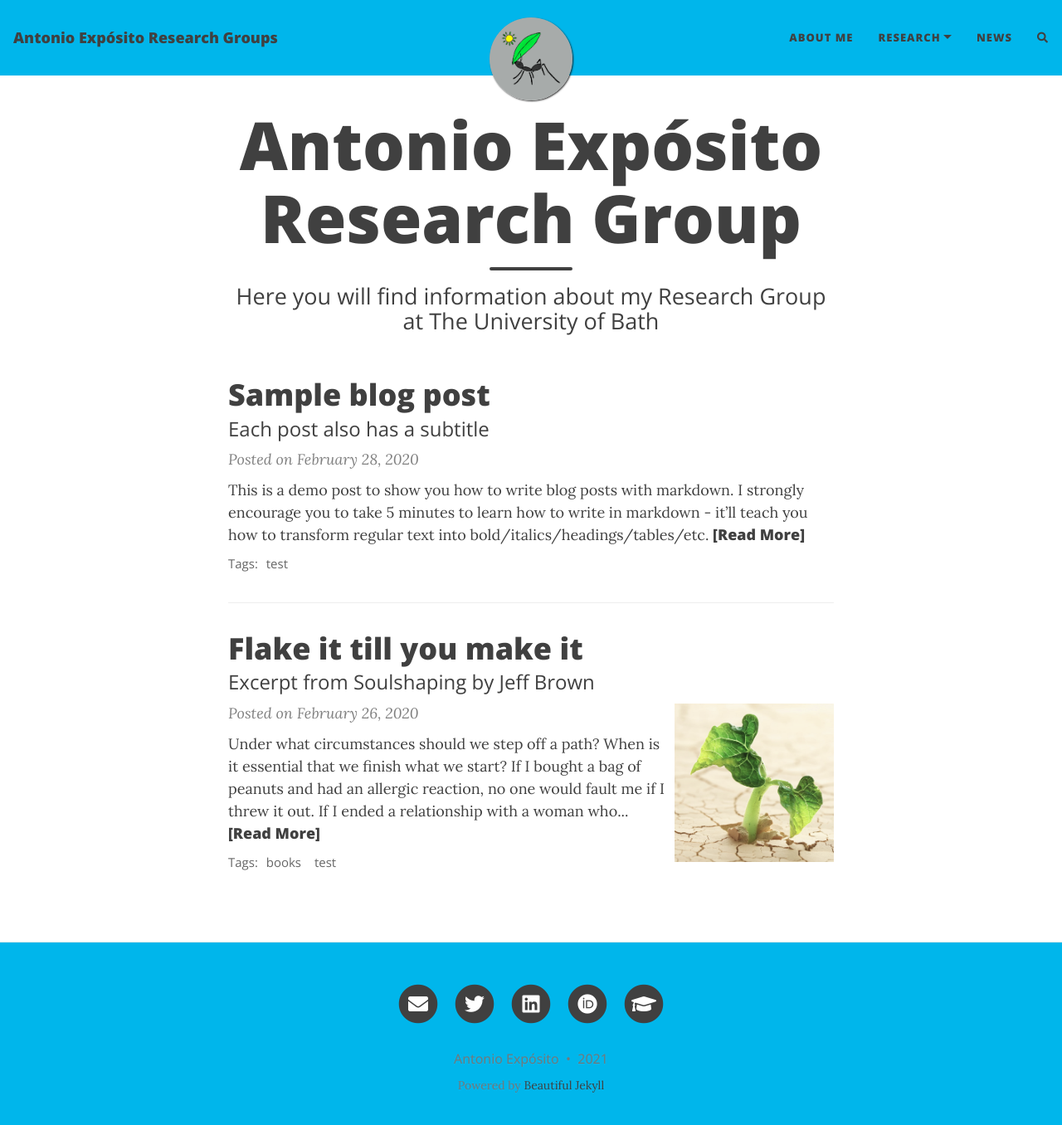
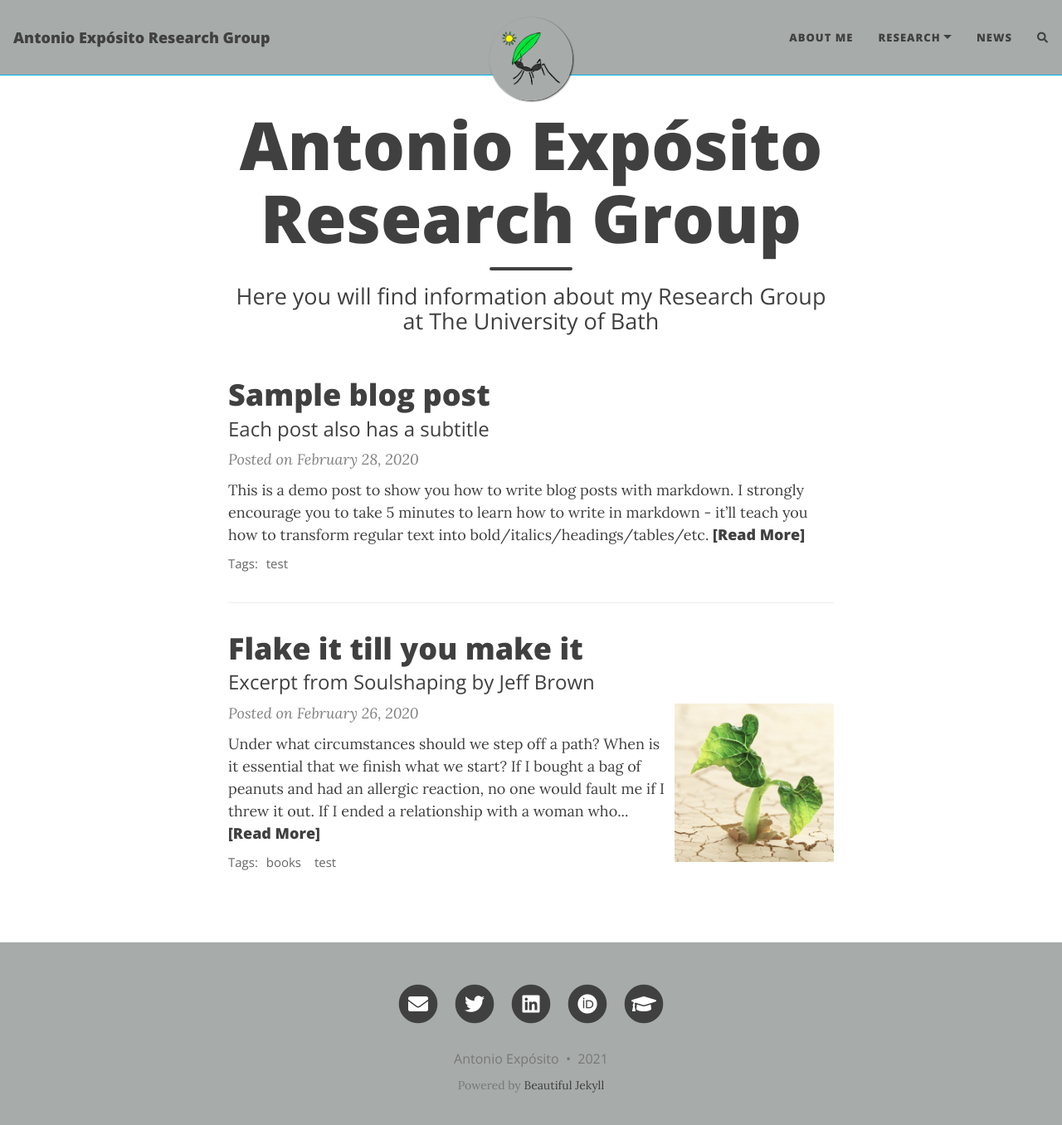
Before and after one commit to AntonioJExposito/AntonioJExposito.github.io, a Jekyll site: the page built from index.html, in a window 1280 px wide and 1369 px high. Shown: the top 1356 px of the window at 83% size. Built offline with Jekyll 4.4.1, drawn with Linux system fonts in a browser that asks for light colours; nearby versions of some CDN libraries; the list of posts is cut into pages by our own code; comment, search, counter and statistics services are not loaded; part of the change alters nothing that is shown.

Commit message:
Update _config.yml

```diff
--- a/_config.yml
+++ b/_config.yml
@@ -6,7 +6,7 @@
 # --- Required options --- #
 
 # Name of website
-title: Antonio Expósito Research Groups
+title: Antonio Expósito Research Group
 
 # Your name to show in the footer
 author: Antonio Expósito
@@ -101,14 +101,14 @@ post_search: true
 
 # Personalize the colours in your website. Colour values can be any valid CSS colour
 
-navbar-col: "#00b6eb"
+navbar-col: "#a7aBaa"
 navbar-text-col: "#404040"
 navbar-border-col: "#00b6eb"
 page-col: "#FFFFFF"
 text-col: "#404040"
-link-col: "#008AFF"
+link-col: "#2e008b"
 hover-col: "#0085A1"
-footer-col: "#00b6eb"
+footer-col: "#a7abaa"
 footer-text-col: "#777777"
 footer-link-col: "#404040"
 
```
